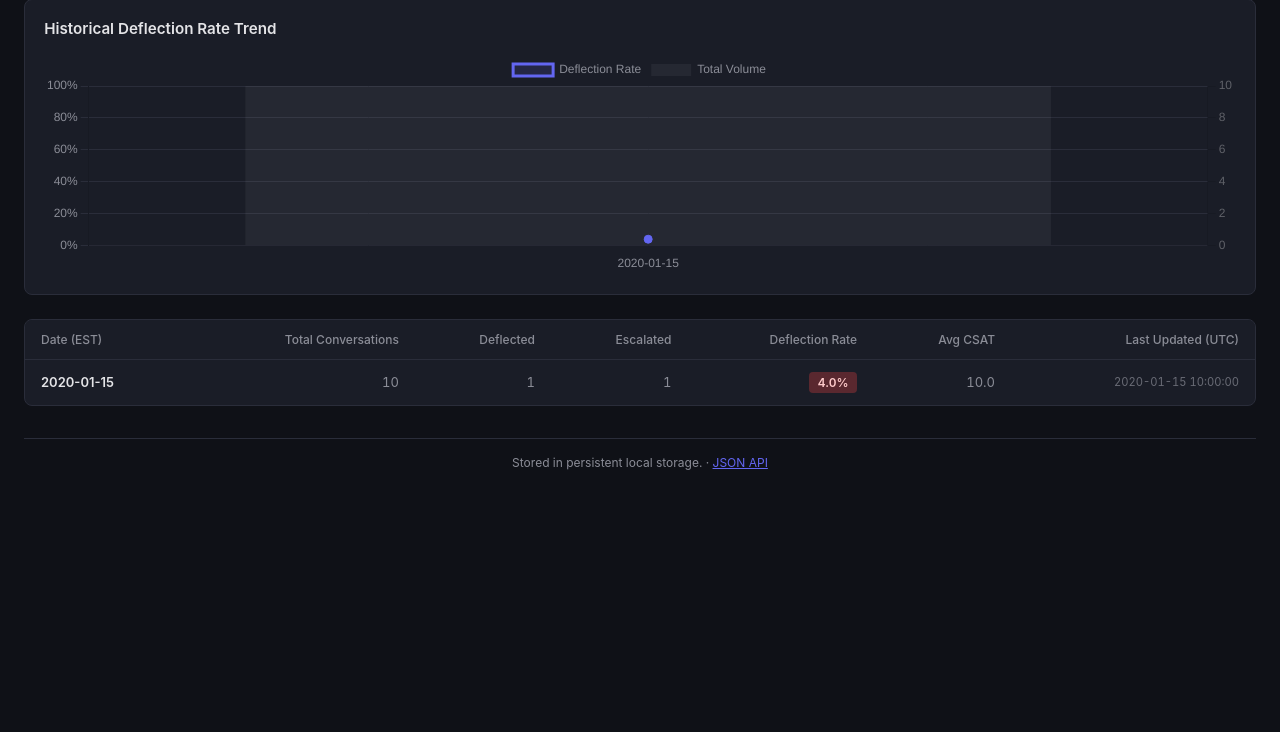
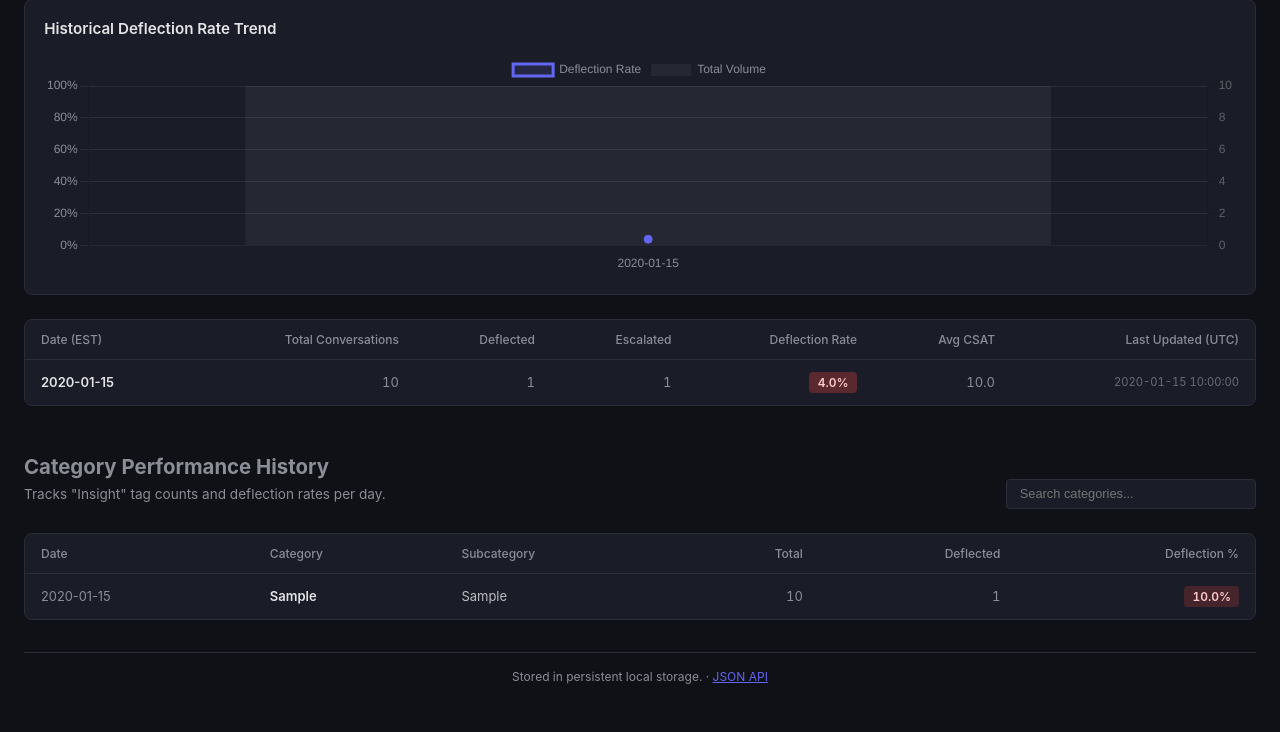
Before and after one commit to josiahpittman-ai/decagon-dashboard, a Flask app: page /history in a window 1280 px wide. Shown: the part 112-844 px from the top of the page. Before the commit the page ends 582 px from the top, so only its background shows below. Run offline with Flask 3, Linux system fonts and the light colour scheme; tables that the repository leaves empty hold one stand-in row (values such as "Sample post").

Commit message:
feat: Add historical category performance view with search filtering

```diff
--- a/app.py
+++ b/app.py
@@ -528,14 +528,23 @@ def categories_page():
 @app.route("/history")
 def history_page():
     history_data = []
+    category_history = []
     try:
         with sqlite3.connect(DB_PATH) as conn:
             conn.row_factory = sqlite3.Row
+            # Main daily stats
             rows = conn.execute("SELECT * FROM daily_stats ORDER BY date DESC").fetchall()
             history_data = [dict(row) for row in rows]
+
+            # Per-category history
+            cat_rows = conn.execute("""
+                SELECT * FROM daily_category_stats
+                ORDER BY date DESC, total_conversations DESC
+            """).fetchall()
+            category_history = [dict(row) for row in cat_rows]
     except Exception as e:
         logger.error(f"Failed to fetch history: {e}")
-    return render_template("history.html", stats=stats_cache, history=history_data)
+    return render_template("history.html", stats=stats_cache, history=history_data, category_history=category_history)
 
 
 @app.route("/api/stats")
--- a/templates/history.html
+++ b/templates/history.html
@@ -164,6 +164,50 @@
     </table>
   </div>
 
+  <div class="header-info" style="margin-top: 3rem;">
+    <h2>Category Performance History</h2>
+    <div style="display:flex; justify-content: space-between; align-items:center; margin-bottom: 1rem;">
+      <p>Tracks "Insight" tag counts and deflection rates per day.</p>
+      <input type="text" id="catSearch" placeholder="Search categories..." style="background:var(--card); border:1px solid var(--border); color:var(--text); padding:0.4rem 0.8rem; border-radius:4px; font-size:0.8rem; width:250px;">
+    </div>
+  </div>
+
+  <div class="table-wrap" style="max-height: 600px; overflow-y: auto;">
+    <table class="history-table" id="categoryHistoryTable">
+      <thead>
+        <tr>
+          <th>Date</th>
+          <th>Category</th>
+          <th>Subcategory</th>
+          <th class="num-col">Total</th>
+          <th class="num-col">Deflected</th>
+          <th class="num-col">Deflection %</th>
+        </tr>
+      </thead>
+      <tbody>
+        {% for row in category_history %}
+        <tr>
+          <td style="color:var(--muted); font-size:0.8rem;">{{ row.date }}</td>
+          <td class="bold-cell">{{ row.category }}</td>
+          <td style="opacity:0.8;">{{ row.subcategory if row.subcategory else '—' }}</td>
+          <td class="num-cell">{{ row.total_conversations }}</td>
+          <td class="num-cell">{{ row.deflected }}</td>
+          <td class="num-cell">
+            {% set c_rate = (row.deflected / row.total_conversations * 100) | round(1) if row.total_conversations > 0 else 0 %}
+            <span class="heat-badge" style="{{ 'background:rgba(34,197,94,0.2);color:#bbf7d0' if c_rate >= 60 else ('background:rgba(245,158,11,0.2);color:#fde68a' if c_rate >= 40 else 'background:rgba(239,68,68,0.2);color:#fecaca') }}">
+              {{ c_rate }}%
+            </span>
+          </td>
+        </tr>
+        {% else %}
+        <tr>
+          <td colspan="6" style="text-align:center; padding: 2rem; color: var(--muted);">No category history recorded yet.</td>
+        </tr>
+        {% endfor %}
+      </tbody>
+    </table>
+  </div>
+
   <div class="footer">
     Stored in persistent local storage. &middot;
     <a href="/api/stats" style="color:var(--accent);">JSON API</a>
@@ -227,6 +271,20 @@
       }
     });
   }
+
+  // Category Search Filtering
+  const catSearch = document.getElementById('catSearch');
+  const catTable = document.getElementById('categoryHistoryTable');
+  if (catSearch && catTable) {
+    catSearch.addEventListener('input', (e) => {
+      const term = e.target.value.toLowerCase();
+      const rows = catTable.querySelectorAll('tbody tr');
+      rows.forEach(row => {
+        const text = row.textContent.toLowerCase();
+        row.style.display = text.includes(term) ? '' : 'none';
+      });
+    });
+  }
 </script>
 </body>
 </html>
```
